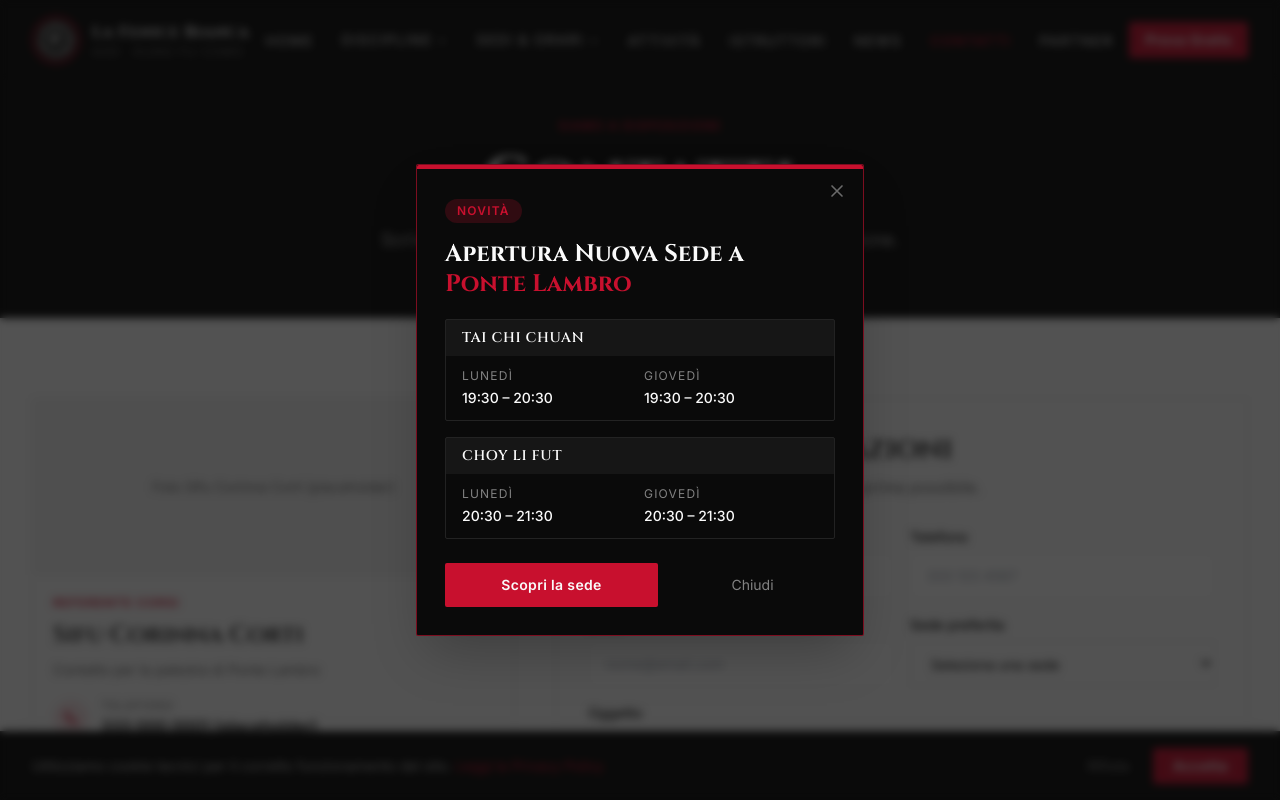
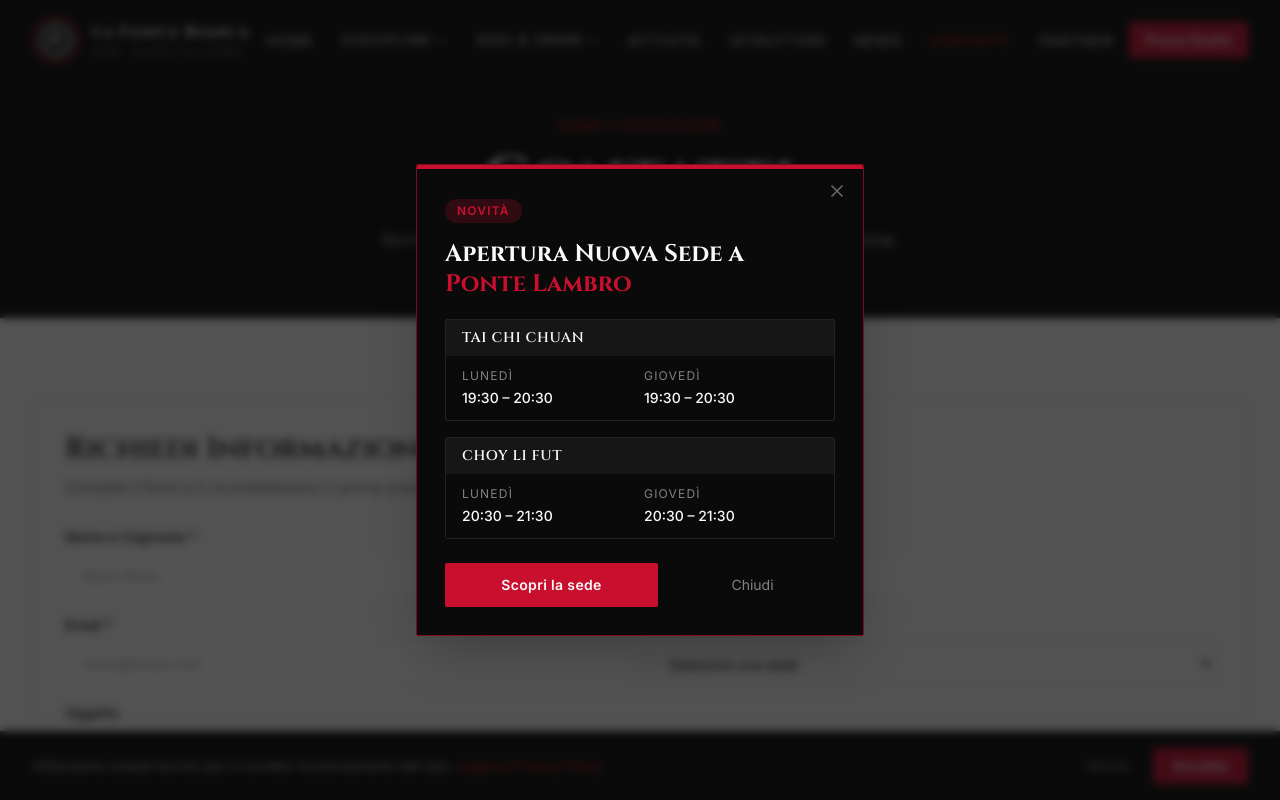
Before and after one commit to AleDiBlasi0210/kung-fu-como, a Next.js app: page /contatti in a window 1280 px wide. Shown: the top 800 px of the page. Built offline with nearby package versions, Linux system fonts and the light colour scheme.

Commit message:
chore-deploy-contatti

```diff
--- a/src/app/contatti/page.tsx
+++ b/src/app/contatti/page.tsx
@@ -3,22 +3,22 @@ import ContactForm from '@/components/contact/ContactForm'
 
 const contactRefs = [
   {
-    role: 'Referente corsi',
-    name: 'Sifu Corinna Corti',
-    sedi: 'Contatto per la palestra di Ponte Lambro',
-    phone: '333 000 0001 (placeholder)',
-    phoneHref: 'tel:+393330000001',
-    email: 'corinna.corti@kungfucomo.org (placeholder)',
-    emailHref: 'mailto:corinna.corti@kungfucomo.org',
-  },
-  {
     role: 'Direttore tecnico',
     name: 'Sifu Cristiano',
-    sedi: 'Contatto per le palestre di Albate e Como',
+    sedi: 'Contatto per la palestre di Albate',
     phone: '338 846 6400',
     phoneHref: 'tel:+393388466400',
     email: 'info@kungfucomo.org (placeholder)',
     emailHref: 'mailto:info@kungfucomo.org',
+  },
+  {
+    role: 'Referente corsi',
+    name: 'Sifu Corinna Corti',
+    sedi: 'Contatto per la palestra di Ponte Lambro',
+    phone: '393 293 857848',
+    phoneHref: 'tel:+393293857848',
+    email: 'corinna.corti@kungfucomo.org (placeholder)',
+    emailHref: 'mailto:corinna.corti@kungfucomo.org',
   },
 ]
 
@@ -48,9 +48,19 @@ export default function ContattiPage() {
       {/* Content */}
       <section className="bg-white py-16 lg:py-20">
         <div className="max-w-7xl mx-auto px-4 sm:px-6 lg:px-8">
-          <div className="grid grid-cols-1 lg:grid-cols-12 gap-8 lg:gap-10">
-            {/* Left info */}
-            <aside className="lg:col-span-5 space-y-5">
+          {/* Form */}
+          <div className="border border-gray-light rounded-sm p-5 sm:p-6 lg:p-8 mb-8 lg:mb-10">
+            <h2 className="font-cinzel text-3xl text-black font-semibold mb-2">
+              Richiedi Informazioni
+            </h2>
+            <p className="text-gray-mid font-inter mb-7">
+              Compila il form e ti ricontatteremo il prima possibile.
+            </p>
+            <ContactForm />
+          </div>
+
+          {/* Referenti */}
+          <div className="grid grid-cols-1 md:grid-cols-2 gap-6 lg:gap-8">
             {contactRefs.map((ref) => (
               <div key={ref.name} className="border border-gray-light rounded-sm overflow-hidden">
                 <div className="h-44 bg-gray-light flex items-center justify-center">
@@ -91,20 +101,6 @@ export default function ContattiPage() {
                 </div>
               </div>
             ))}
-            </aside>
-
-            {/* Form */}
-            <div className="lg:col-span-7">
-              <div className="border border-gray-light rounded-sm p-5 sm:p-6 lg:p-8">
-                <h2 className="font-cinzel text-3xl text-black font-semibold mb-2">
-                  Richiedi Informazioni
-                </h2>
-                <p className="text-gray-mid font-inter mb-7">
-                  Compila il form e ti ricontatteremo il prima possibile.
-                </p>
-                <ContactForm />
-              </div>
-            </div>
           </div>
         </div>
       </section>
```
Lines whose indentation alone changed are shown as unchanged.
